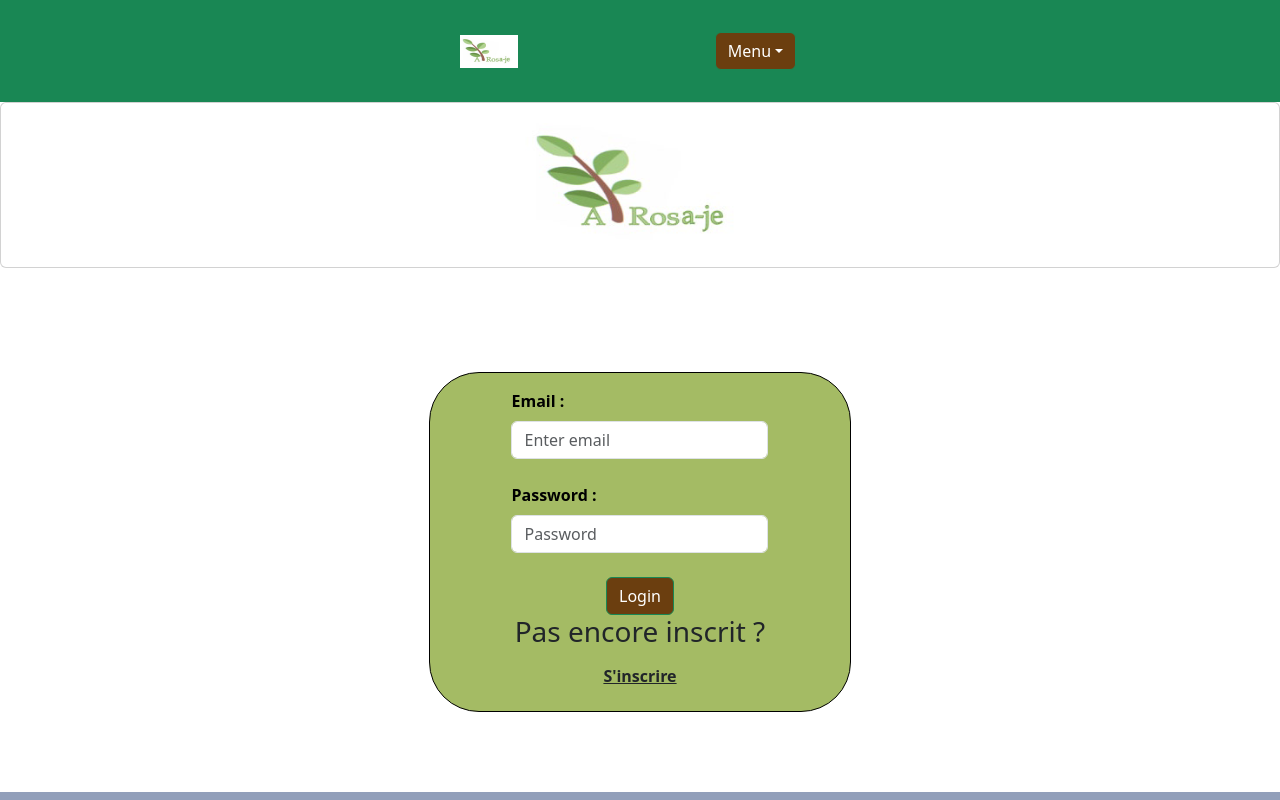
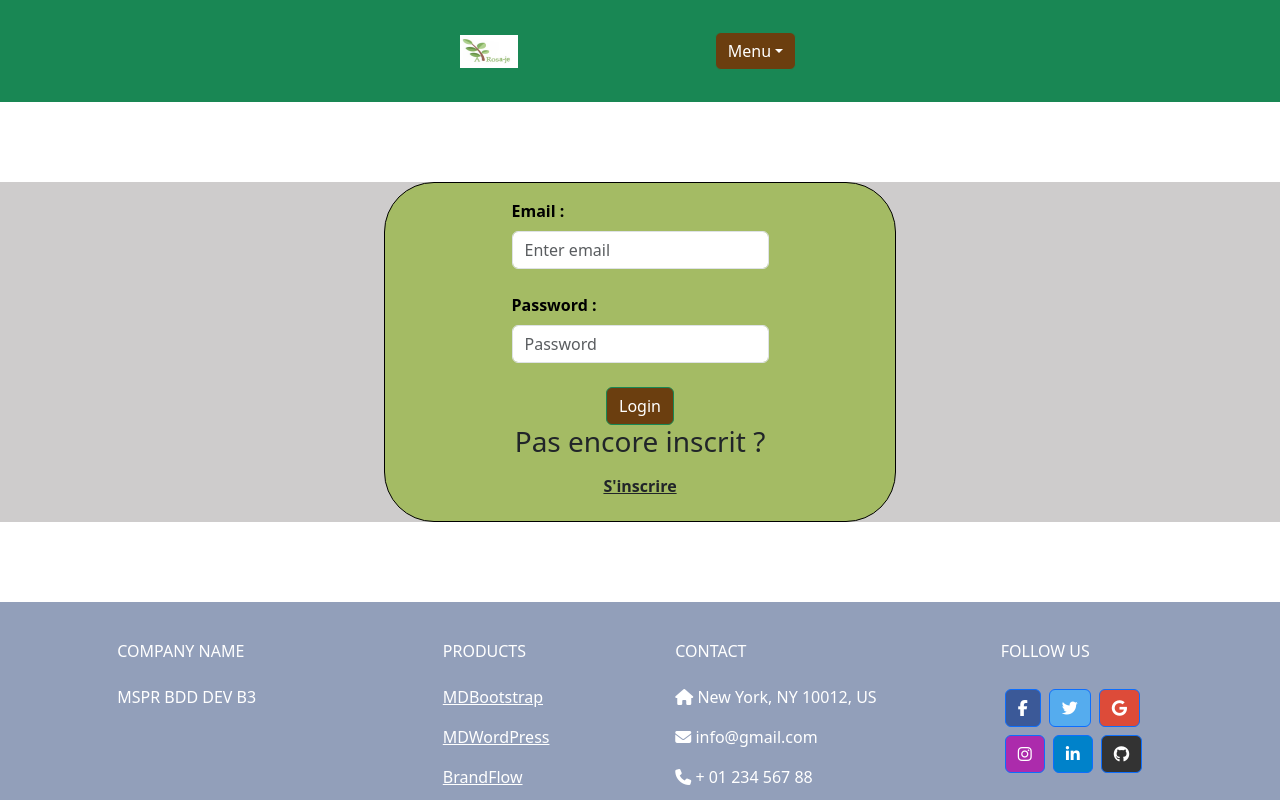
Before and after one commit to JRedxs/MSPR-BDD-B3, a React (Create React App) app in the folder MSPR-BDD-B3-WebApp/front/: page /login in a window 1280 px wide. Shown: the top 800 px of the page. Built offline with nearby package versions, Linux system fonts and the light colour scheme.

Commit message:
fix footer : vous aviez tout cassé...

```diff
--- a/MSPR-BDD-B3-WebApp/front/src/components/Login.js
+++ b/MSPR-BDD-B3-WebApp/front/src/components/Login.js
@@ -8,12 +8,9 @@
 const LoginPage = () => {
 
     const baseUrl = process.env.REACT_APP_API_URL
-
-
     const [email, setEmail] = useState("");
     const [password, setPassword] = useState("");
     const navigate = useNavigate();
-
     const handleSubmit = async (event) => {
       event.preventDefault();
       const response = await axios.get(`${baseUrl}/users?email=${email}&password=${password}`);
@@ -28,18 +25,9 @@
     };
 
     return (
-        <div className="">
-            <div className="justify-content-center">
-                <div className="card text-center mx-auto" >
-                    <div className="card-body" >
-                        <img src={logo} alt="logo" />
-                        <logo />
-                    </div>
-                </div>
-            </div>
-
-            <br />
-            <div className="card card-login mx-auto" style={{ width: "33%", borderRadius: "50px", border: "1px solid black" }}>
+    <>
+        <div className="login">
+            <div className="card card-login mx-auto" style={{ width: "40%", borderRadius: "50px", border: "1px solid black" }}>
                 <div className="card-body mx-auto">
                     <div className="d-flex justify-content-center margin-login-card">
                         <form className="mx-auto" onSubmit={handleSubmit} style={{ width: "100%" }}>
@@ -62,13 +50,12 @@
                             <div className="d-flex align-items-center justify-content-center register-btn">
                                 <Link className="btn " to="/register"><b> <u>S'inscrire</u> </b> </Link>
                             </div>
-
                         </form>
                     </div>
                 </div>
-
             </div>
-        </div   >
+        </div>
+    </>
     )
 }
 export default LoginPage;
--- a/MSPR-BDD-B3-WebApp/front/src/components/common/Footer.js
+++ b/MSPR-BDD-B3-WebApp/front/src/components/common/Footer.js
@@ -20,29 +20,29 @@
                 </p>
             </div>
             <hr className="w-100 clearfix d-md-none" />
-            <div className="col-md-2 col-lg-2 col-xl-2 mx-auto mt-3">
-                <h6 className="text-uppercase mb-4 font-weight-bold"></h6>
+            <div class="col-md-2 col-lg-2 col-xl-2 mx-auto mt-3">
+            <h6 class="text-uppercase mb-4 font-weight-bold">Products</h6>
             <p>
-                    <a className="text-white"></a>
+              <a class="text-white">MDBootstrap</a>
             </p>
             <p>
-                    <a className="text-white"></a>
+              <a class="text-white">MDWordPress</a>
             </p>
             <p>
-                    <a className="text-white"></a>
+              <a class="text-white">BrandFlow</a>
             </p>
             <p>
-                    <a className="text-white"></a>
+              <a class="text-white">Bootstrap Angular</a>
             </p>
           </div>
             <hr className="w-100 clearfix d-md-none" />
             <hr className="w-100 clearfix d-md-none" />
-            <div className="col-md-4 col-lg-3 col-xl-3 mx-auto mt-3">
-                <h6 className="text-uppercase mb-4 font-weight-bold">Contact</h6>
-                <p><i className="fas fa-home mr-3"></i></p>
-                <p><i className="fas fa-envelope mr-3"></i></p>
-                <p><i className="fas fa-phone mr-3"></i></p>
-                <p><i className="fas fa-print mr-3"></i></p>
+            <div class="col-md-4 col-lg-3 col-xl-3 mx-auto mt-3">
+                <h6 class="text-uppercase mb-4 font-weight-bold">Contact</h6>
+                <p><i class="fas fa-home mr-3"></i> New York, NY 10012, US</p>
+                <p><i class="fas fa-envelope mr-3"></i> info@gmail.com</p>
+                <p><i class="fas fa-phone mr-3"></i> + 01 234 567 88</p>
+                <p><i class="fas fa-print mr-3"></i> + 01 234 567 89</p>
             </div>
             <div className="col-md-3 col-lg-2 col-xl-2 mx-auto mt-3">
                 <h6 className="text-uppercase mb-4 font-weight-bold">Follow us</h6>
@@ -58,6 +58,7 @@
                     className="btn btn-primary btn-floating m-1"
                     style={{backgroundColor: "#55acee"}}
                     role="button"
+
                 >
                     <i className="fab fa-twitter"></i>
                 </a>
--- a/MSPR-BDD-B3-WebApp/front/src/styles/Login.css
+++ b/MSPR-BDD-B3-WebApp/front/src/styles/Login.css
@@ -11,15 +11,19 @@
 }
 
 .card-login {
+
     height: 70%;
     width: "33%";
     border-radius: "50px";
     border: "1px solid black";
     background-color :#a4bb64 !important;
-
     margin: 5em;
 }
-
 .log-btn{
     margin: 1em;
 }
+
+.login{
+    background-color: rgb(206, 204, 204);
+
+}
--- a/MSPR-BDD-B3-WebApp/front/src/styles/Register.css
+++ b/MSPR-BDD-B3-WebApp/front/src/styles/Register.css
@@ -15,4 +15,6 @@
 
 .register{
     background-color: rgb(206, 204, 204);
+
+
 }
```
Lines whose indentation alone changed are shown as unchanged.
